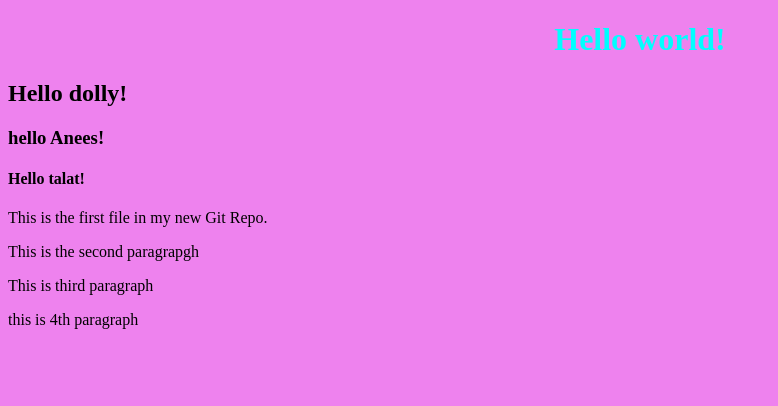
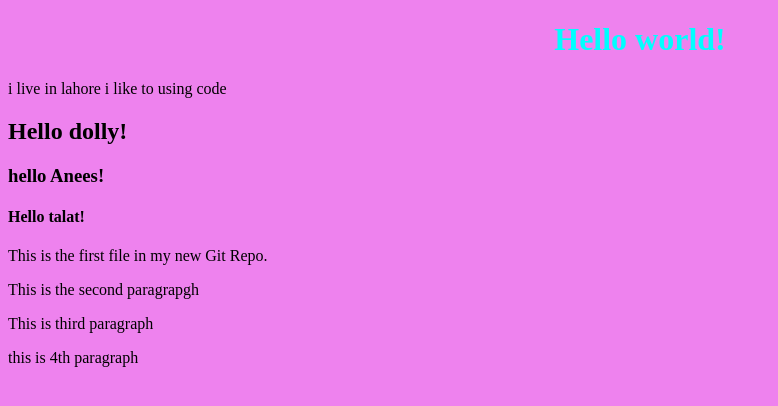
Before and after one commit to anees-creates/local-, a plain HTML site: page index.html in a window 1280 px wide. Shown: the whole page, without its empty margins (0-778 px from the left). Drawn offline with Linux system fonts and the light colour scheme.

Commit message:
Update index.html

```diff
--- a/index.html
+++ b/index.html
@@ -7,6 +7,7 @@
 <body>
 
 <h1>Hello world!</h1>
+  <p>i live in lahore i like to using code</p>
 <h2>Hello dolly!</h2>
 <h3>hello Anees!</h3>
 <h4>Hello talat!</h4>
```
